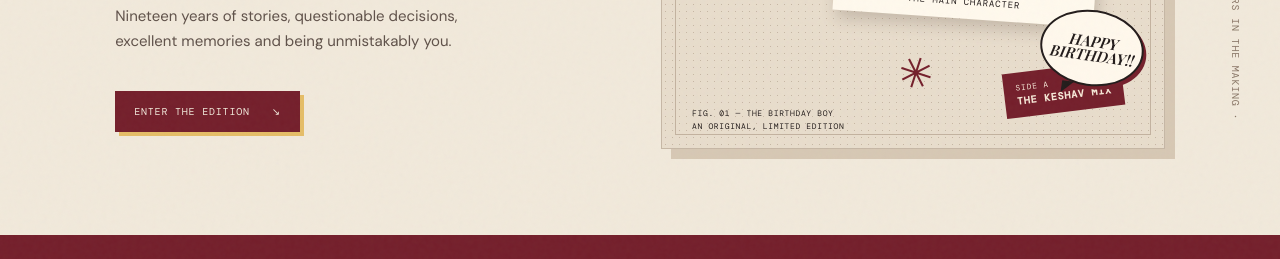
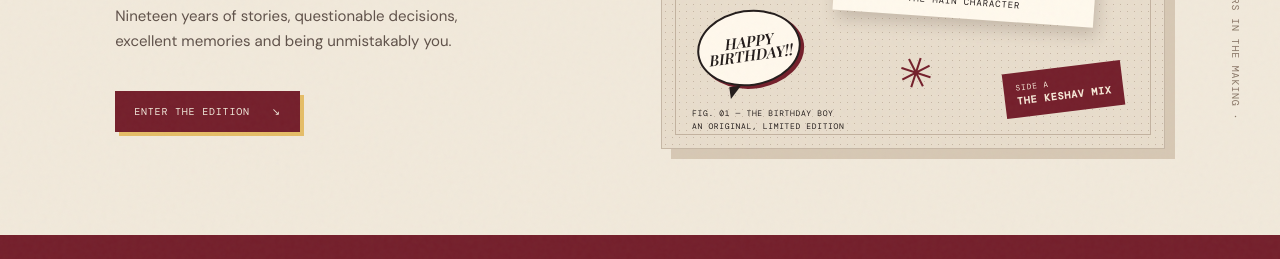
Before and after one commit to lakshitabaid-ship-it/keshavsbdayy2, a plain HTML site: page index.html in a window 1280 px wide. Shown: the part 521-780 px from the top of the page. Drawn offline with nearby package versions, Linux system fonts and the light colour scheme; a web font is replaced by a local one.

Commit message:
Update style.css

```diff
--- a/style.css
+++ b/style.css
@@ -338,8 +338,9 @@ body {
 
 .speech-bubble {
   position: absolute;
-  right: 4%;
+  left: 7%;
   bottom: 12%;
+  right: auto;
   z-index: 4;
   background: #fff8ec;
   border: 2px solid var(--ink);
@@ -350,7 +351,7 @@ body {
   place-items: center;
   text-align: center;
   font: italic 15px/.95 var(--serif);
-  transform: rotate(8deg);
+  transform: rotate(-8deg);
   box-shadow: 3px 3px 0 var(--wine);
 }
 
@@ -368,7 +369,8 @@ body {
   position: absolute;
   bottom: 7%;
   right: 8%;
-  z-index: 1;
+  left: auto;
+  z-index: 4;
   background: var(--wine);
   color: #f6e8d7;
   padding: 9px 12px;
```
